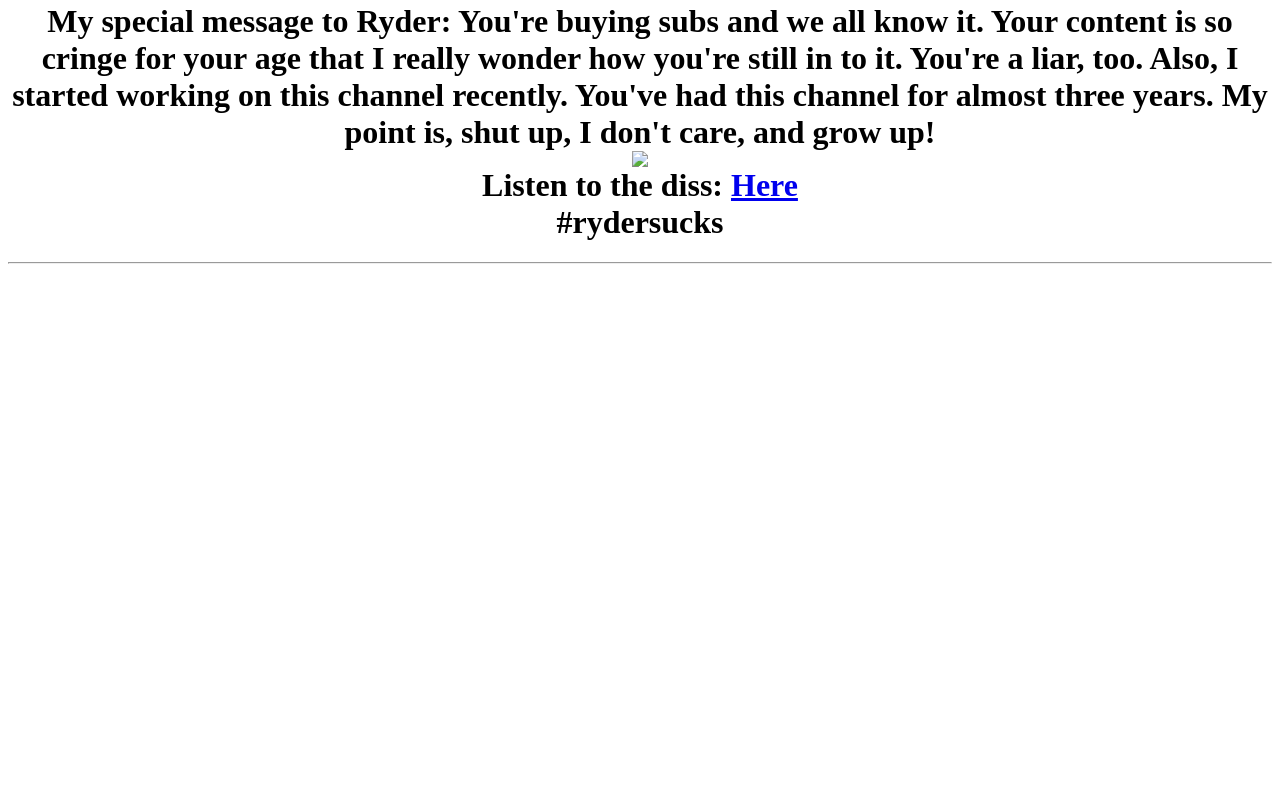
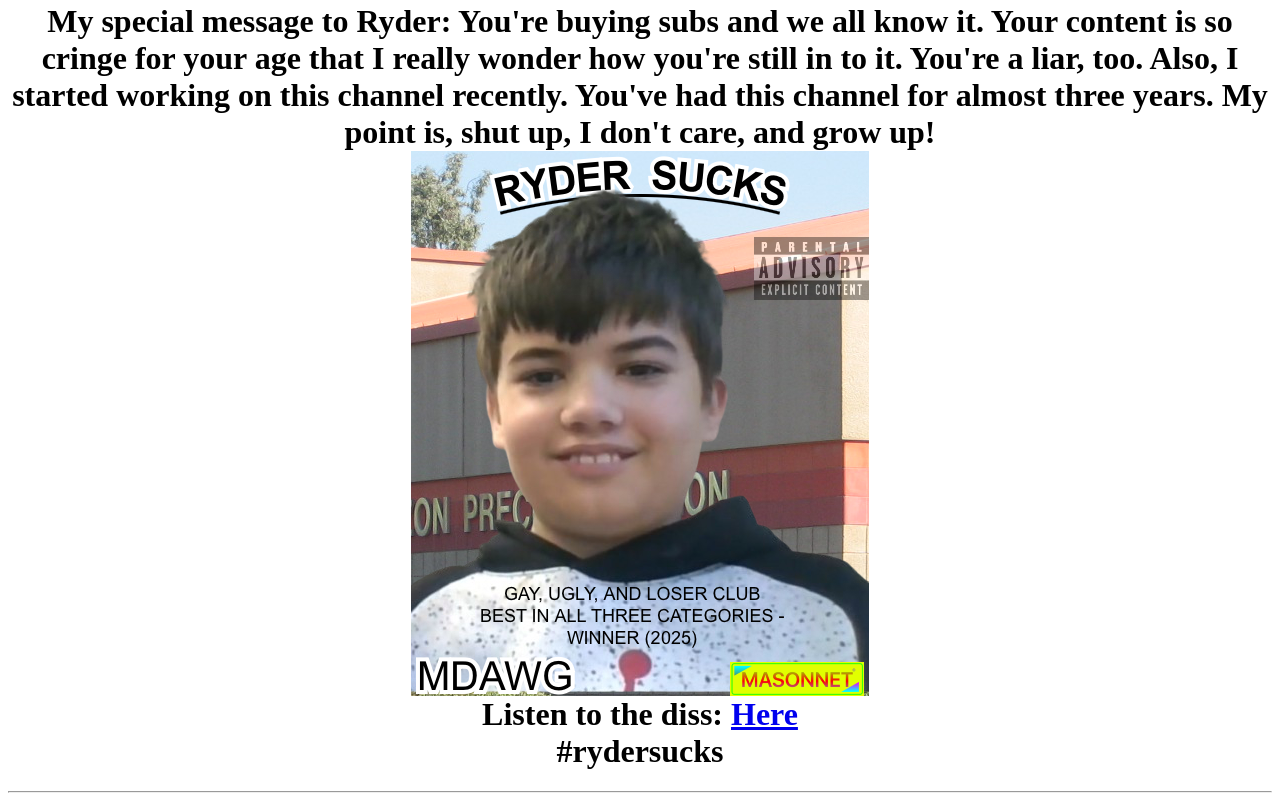
Before and after one commit to masonnetincusa/rydersucks, a plain HTML site: page index.html in a window 1280 px wide. Shown: the part 1105-1906 px from the top of the page. Before the commit the page ends 1377 px from the top, so only its background shows below. Drawn offline with Linux system fonts and the light colour scheme.

Commit message:
Update index.html

```diff
--- a/index.html
+++ b/index.html
@@ -7,7 +7,7 @@
     <hr>
         <center><h1>My special message to Ryder: You're buying subs and we all know it. Your content is so cringe for your age that I really wonder how you're still in to it. You're a liar, too. Also, I started working on this channel recently. You've had this channel for almost three years. My point is, shut up, I don't care, and grow up!
 <br>
-    <img src="IMG_0221.png">
+    <img src="IMG_1221.png">
         <br>
 Listen to the diss:
 <a href="https://drive.google.com/file/d/1D85H54T_dgCWmPxeqZAgNeRH8iKWltN_">Here</a>
```
